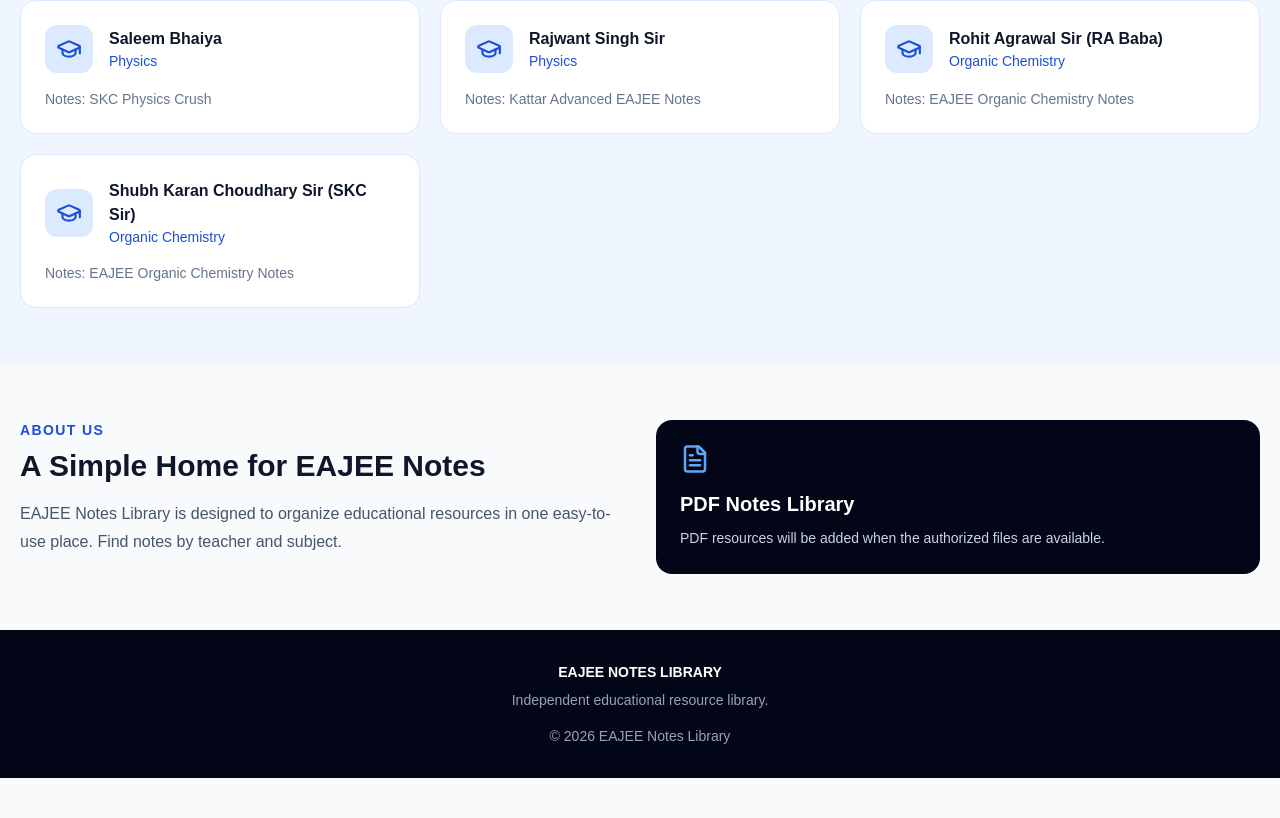
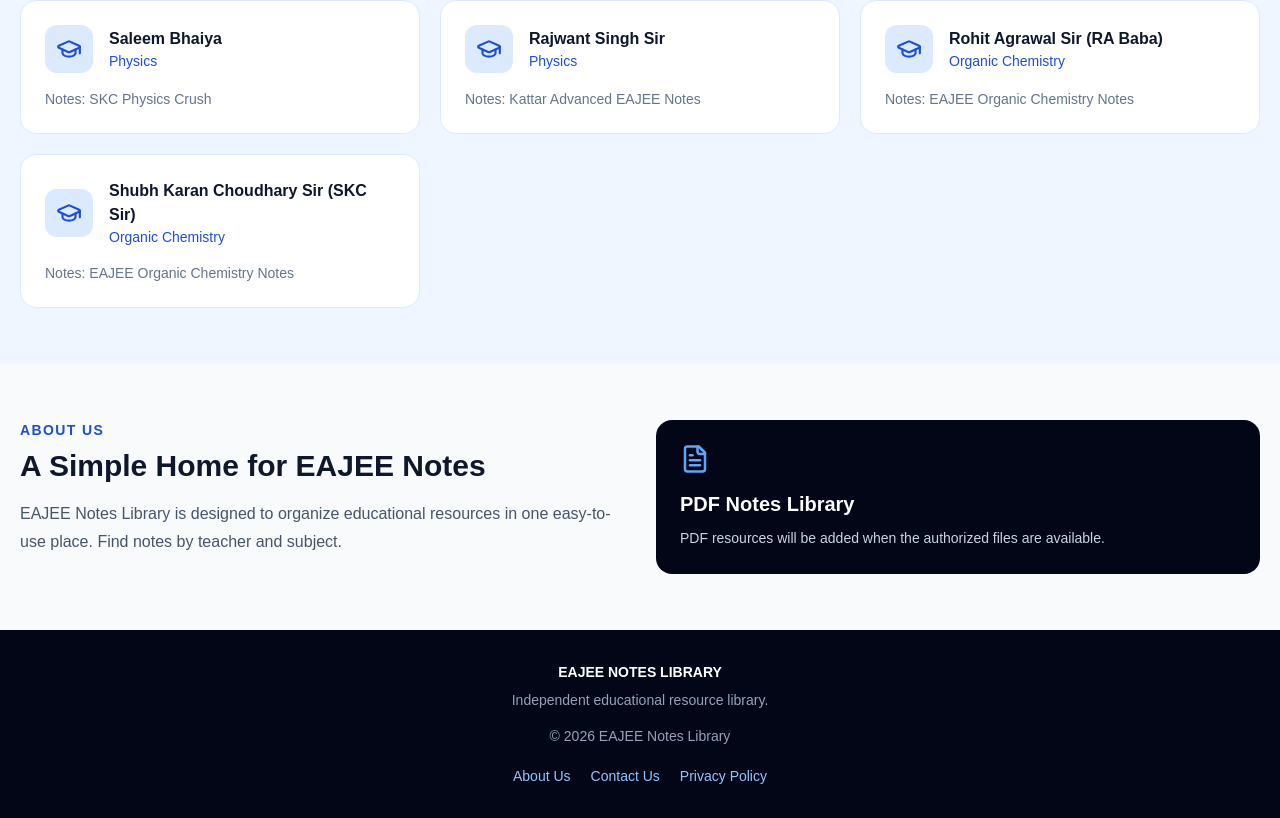
Before and after one commit to ashok110715-star/eajee-notes-library, a Next.js app: page / in a window 1280 px wide. Shown: the part 2619-3437 px from the top of the page. Before the commit the page ends 3397 px from the top, so only its background shows below. Built offline with nearby package versions, Linux system fonts and the light colour scheme.

Commit message:
Update page.tsx

```diff
--- a/src/app/page.tsx
+++ b/src/app/page.tsx
@@ -418,6 +418,19 @@ export default function HomePage() {
         <p className="mt-4">
           © {new Date().getFullYear()} EAJEE Notes Library
         </p>
+        <nav className="mt-5 flex flex-wrap justify-center gap-5">
+  <a href="/about" className="text-blue-300 hover:underline">
+    About Us
+  </a>
+
+  <a href="/contact" className="text-blue-300 hover:underline">
+    Contact Us
+  </a>
+
+  <a href="/privacy-policy" className="text-blue-300 hover:underline">
+    Privacy Policy
+  </a>
+</nav>
       </footer>
     </main>
   );
```
